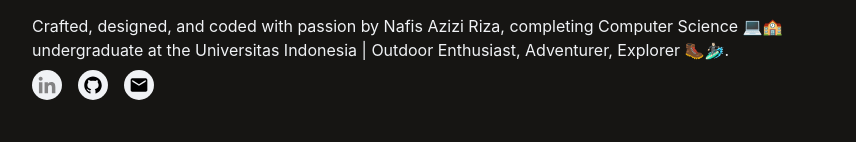
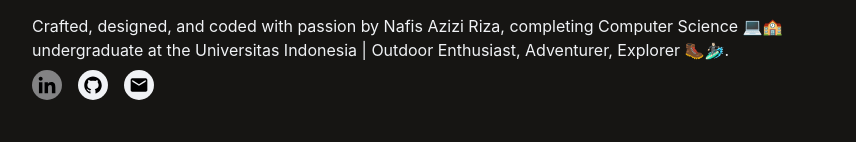
Before and after one commit to nafisazizir/nafisazizi, a React (Create React App) app: page /about in a window 1280 px wide. In both pictures the pointer is over the element 255 px from the left and 335 px from the top of the page. Shown: the part 250-392 px from the top of the page, without its empty margins (208-1064 px from the left). Built offline with nearby package versions, Linux system fonts and the light colour scheme.

Commit message:
feat: edit hover Bio icon

```diff
--- a/src/components/Bio/BioStyle.css
+++ b/src/components/Bio/BioStyle.css
@@ -18,8 +18,8 @@
   font-size: 20px;
 }
 
-.icon-bio:hover {
-  color: #838384;
+.icon-bio-container:hover {
+  background-color: #838384;
 }
 
 @media (max-width: 768px) {
```
